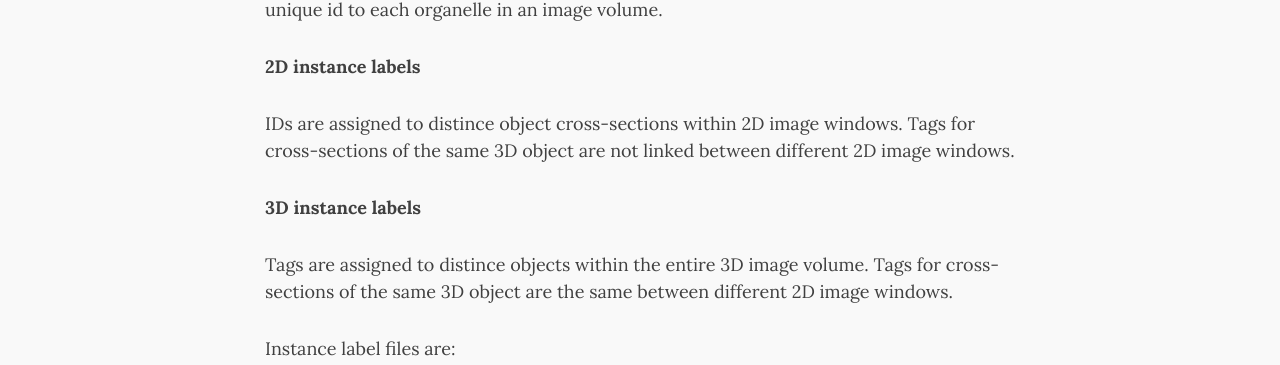
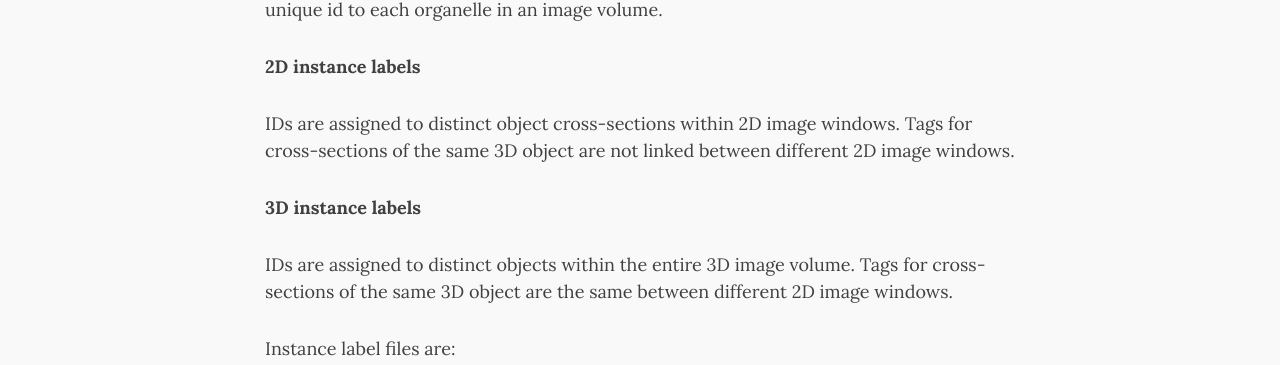
Before and after one commit to bio3d-vision/bio3d-vision.github.io, a Jekyll site: the page built from platelet-description.md, in a window 1280 px wide and 900 px high, scrolled down 4844 px. Shown: the part 148-513 px from the top of the window. Built offline with Jekyll 4.4.1, drawn with Linux system fonts in a browser that asks for light colours; nearby versions of some CDN libraries.

Commit message:
Typo fix

```diff
--- a/platelet-description.html
+++ b/platelet-description.html
@@ -79,9 +79,9 @@ use-site-title: false
 </div>
 <p>Instance labels come in four varieties: 2D and 3D, cell and organelle. <em>Cell</em> instance labels assign a unique id to each cell in an image volume. <em>Organelle</em> instance labels assign a unique id to each organelle in an image volume.</p>
 <p><strong>2D instance labels</strong></p>
-<p>IDs are assigned to distince object cross-sections within 2D image windows. Tags for cross-sections of the same 3D object are not linked between different 2D image windows.</p>
+<p>IDs are assigned to distinct object cross-sections within 2D image windows. Tags for cross-sections of the same 3D object are not linked between different 2D image windows.</p>
 <p><strong>3D instance labels</strong></p>
-<p>Tags are assigned to distince objects within the entire 3D image volume. Tags for cross-sections of the same 3D object are the same between different 2D image windows.</p>
+<p>IDs are assigned to distinct objects within the entire 3D image volume. Tags for cross-sections of the same 3D object are the same between different 2D image windows.</p>
 <p>Instance label files are:</p>
 <ul>
 <li><p><strong>50-instance-cell-2d.tif</strong>: A 50x800x800 2D instance segmentation of cells in <em>50-images.tif</em>, saved as an RGB TIF.</p></li>
--- a/platelet-description.md
+++ b/platelet-description.md
@@ -55,11 +55,11 @@ Instance labels come in four varieties: 2D and 3D, cell and organelle. _Cell_ in
 
 **2D instance labels**
 
-IDs are assigned to distince object cross-sections within 2D image windows. Tags for cross-sections of the same 3D object are not linked between different 2D image windows.
+IDs are assigned to distinct object cross-sections within 2D image windows. Tags for cross-sections of the same 3D object are not linked between different 2D image windows.
 
 **3D instance labels**
 
-Tags are assigned to distince objects within the entire 3D image volume. Tags for cross-sections of the same 3D object are the same between different 2D image windows.
+IDs are assigned to distinct objects within the entire 3D image volume. Tags for cross-sections of the same 3D object are the same between different 2D image windows.
 
 Instance label files are:
 
```
